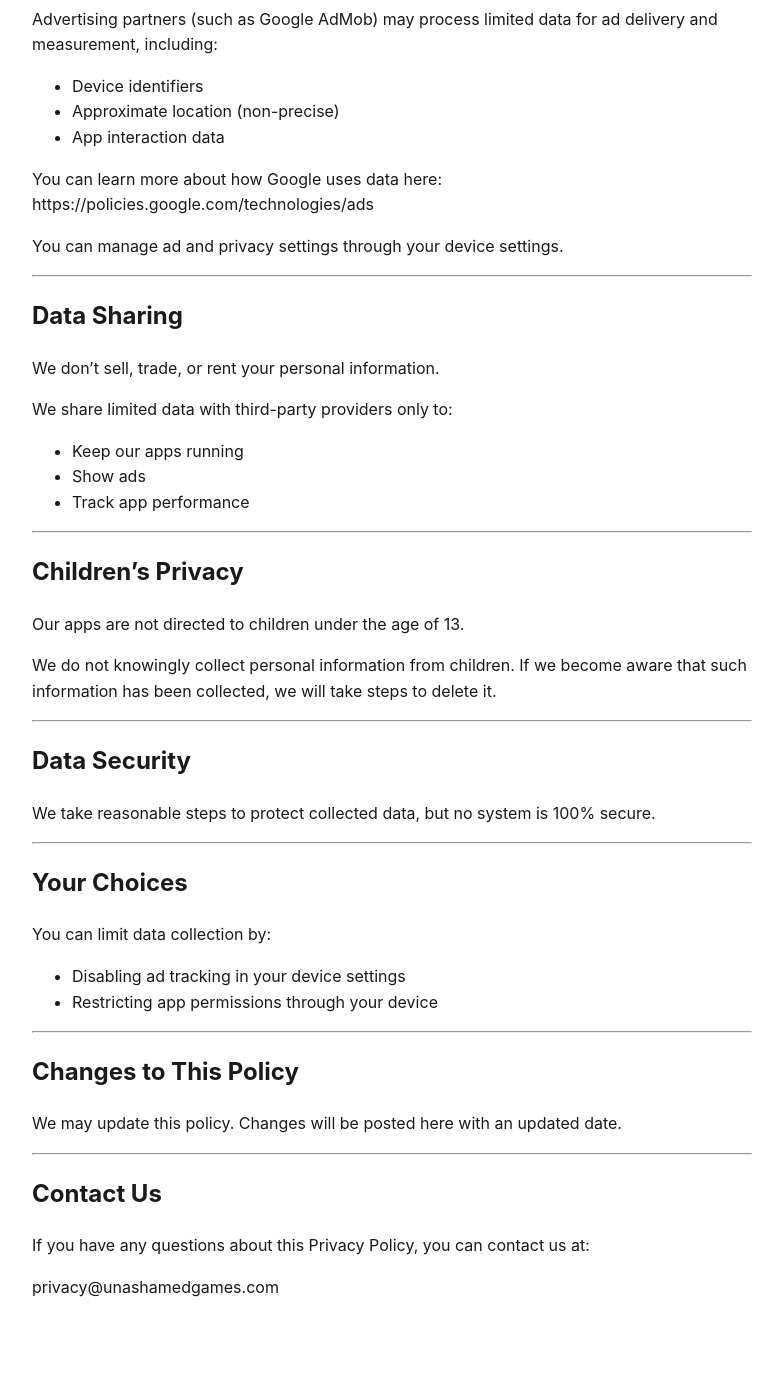
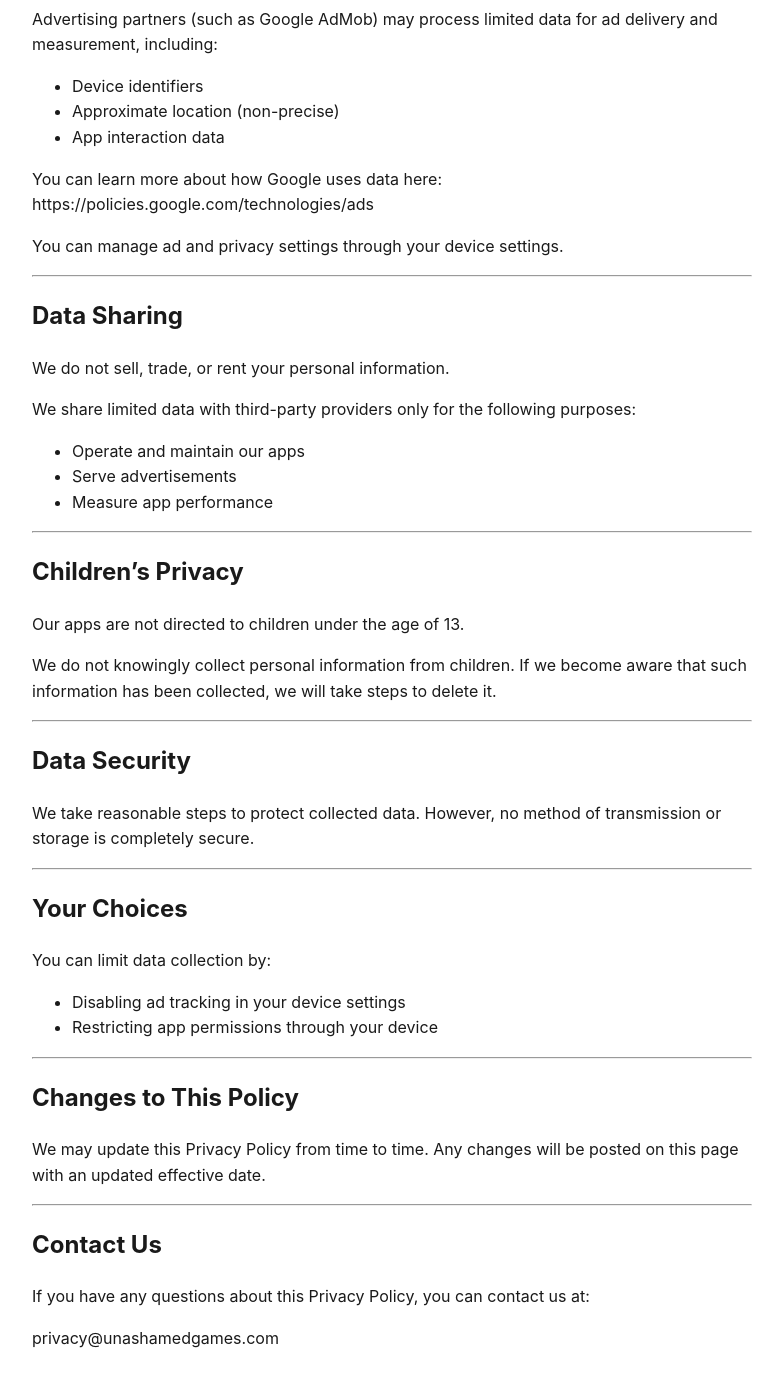
Before and after one commit to Unashamed-Games/marketing-site, a Jekyll site: the page built from privacy.md, in a window 1280 px wide and 1400 px high, scrolled down 824 px. Shown: the top 1387 px of the window, without its empty margins (248-1031 px from the left). Built offline with Jekyll 4.4.1, drawn with Linux system fonts in a browser that asks for light colours; before the commit the page ends 2172 px from its top, so only the background shows below that; some of the changed text lies outside the part shown.

Commit message:
Refine privacy policy language for clarity and consistency

```diff
--- a/privacy.md
+++ b/privacy.md
@@ -11,13 +11,13 @@ description: >-
 
 Unashamed Games ("we," "our," or "us") builds and operates mobile apps.
 
-This policy explains what data our apps collect and how we use it.
+This Privacy Policy explains what data our apps collect and how that data is used.
 
 ---
 
 ## Information We Collect
 
-We collect limited data to run and improve our apps.
+We collect limited data to operate and improve our apps.
 
 We do not collect directly identifying information (such as your name or email) unless you provide it to us.
 
@@ -54,12 +54,12 @@ You can manage ad and privacy settings through your device settings.
 
 ## Data Sharing
 
-We don't sell, trade, or rent your personal information.
+We do not sell, trade, or rent your personal information.
 
-We share limited data with third-party providers only to:
-- Keep our apps running
-- Show ads
-- Track app performance
+We share limited data with third-party providers only for the following purposes:
+- Operate and maintain our apps
+- Serve advertisements
+- Measure app performance
 
 ---
 
@@ -73,7 +73,7 @@ We do not knowingly collect personal information from children. If we become awa
 
 ## Data Security
 
-We take reasonable steps to protect collected data, but no system is 100% secure.
+We take reasonable steps to protect collected data. However, no method of transmission or storage is completely secure.
 
 ---
 
@@ -88,7 +88,7 @@ You can limit data collection by:
 
 ## Changes to This Policy
 
-We may update this policy. Changes will be posted here with an updated date.
+We may update this Privacy Policy from time to time. Any changes will be posted on this page with an updated effective date.
 
 ---
 
```
Also changed, not shown: other parts of privacy.md (+1 -1 lines), index.md (+1 -1 lines).
